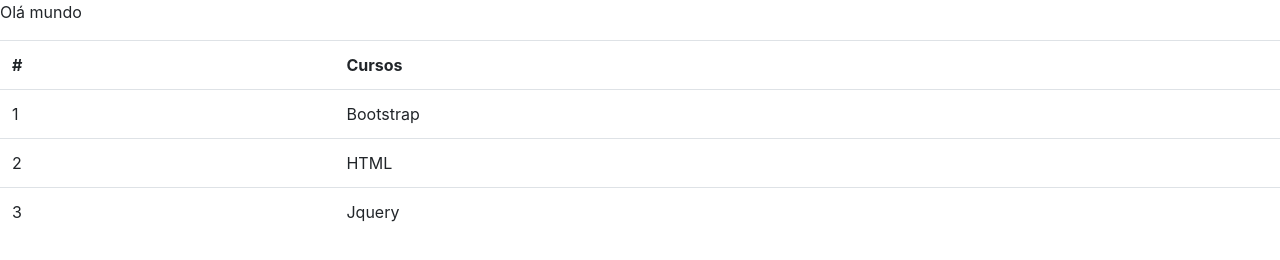
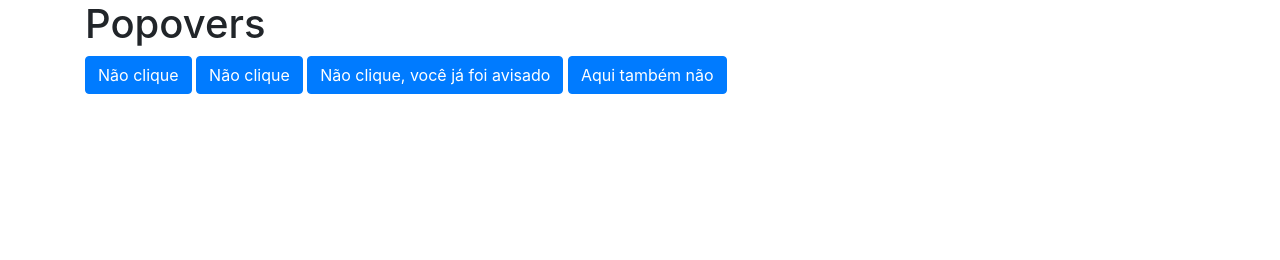
Before and after one commit to GustRocha/git-stud, a plain HTML site: page index.html in a window 1280 px wide. Drawn offline with nearby package versions, Linux system fonts and the light colour scheme.

Commit message:
Popover
Adicionando popovers e informações e titulos dentro dele, ultilizando o bootstrap

```diff
--- a/index.html
+++ b/index.html
@@ -3,36 +3,37 @@
 <html>
 <head>
 	<title>Meu primeiro bootstrap</title>
+	<meta charset="utf-8">
 
 	<!-- Css -->
-	<link rel="stylesheet" type="text/css" href="public/css/bootstrap.min.css">
+	<link href="public/css/bootstrap.min.css" rel="stylesheet">
+
 
 </head>
 <body>
-	<p>Olá mundo</p>
-	<!-- table-hover e table-striper são elementos do bootstrap -->
-	<table class="table table-hover table-striper">
-		<tr>
-			<th>#</th>
-			<th>Cursos</th>
-		</tr>
-		<tr>
-			<td>1</td>
-			<td>Bootstrap</td>
-		</tr>
-		<tr>
-			<td>2</td>
-			<td>HTML</td>
-		</tr>
-		<tr>
-			<td>3</td>
-			<td>Jquery</td>
-		</tr>
-	</table>
-	<footer>
+	<div class="container">
+		<h1>Popovers</h1>
+		<!-- Top -->
+		<button class="btn btn-primary" title="Abusado" data-toggle="popover" data-content="Clicou porque meu caro ?" data-placement="top">Não clique </button>
+		<!-- Top -->
+		<button class="btn btn-primary" title="Respeite o não" data-toggle="popover" data-content="Ta maluco, mano.. Não é não." data-placement="right">Não clique </button>
+		<!-- Top -->
+		<button class="btn btn-primary" data-toggle="popover" data-content="Já falei que não era pra clicar, meu querido" data-placement="left"> Não clique, você já foi avisado </button>
+		<!-- baixo -->
+		<button class="btn btn-primary" data-toggle="popover" data-content="Insistente você, não ?" data-placement="bottom">Aqui também não </button>
+
+	</div>
+
+
+    <footer>
 		<!-- JS -->
-		<script type="public/js/jquery.js"></script>
-		<script type="public/js/bootstrap.bundle.min.js"></script>
+		<script src="public/js/jquery.js"></script>
+		<script src="public/js/bootstrap.bundle.min.js"></script>
+		<script >
+			$(function(){
+				$('[data-toggle="popover"]').popover()
+			});
+		</script>
 	</footer>
 </body>
 </html>
```
